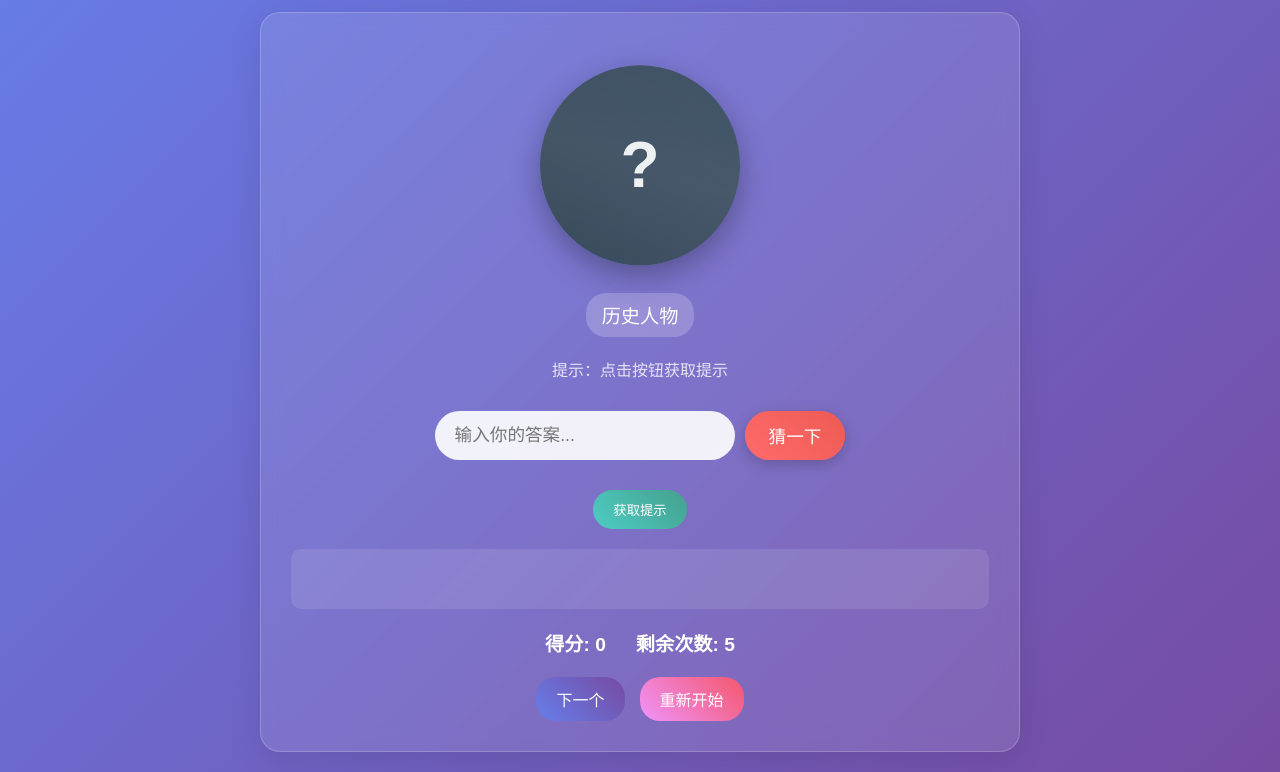
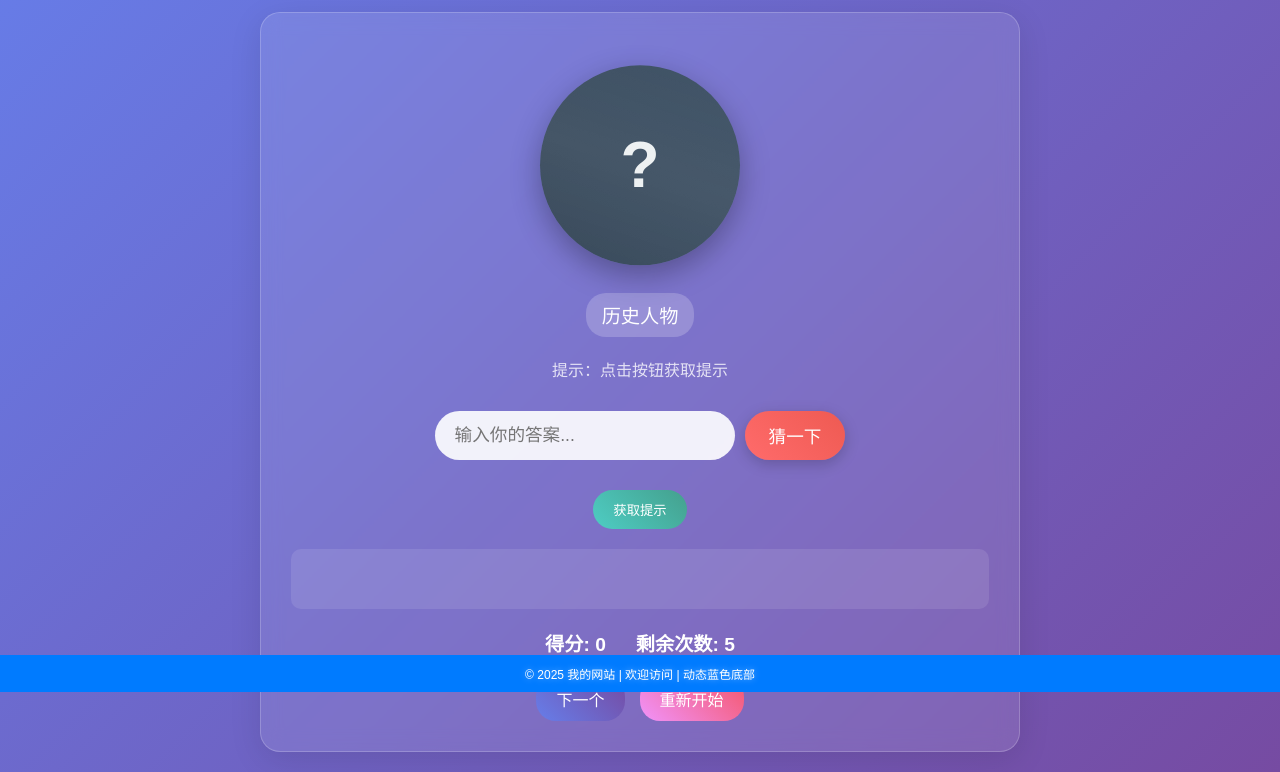
Before and after one commit to yolo-cm-al/guyaxuan.com, a plain HTML site: page index.html in a window 1280 px wide. Shown: the part 108-880 px from the top of the page. Drawn offline with Linux system fonts and the light colour scheme.

Commit message:
Update index.html

```diff
--- a/index.html
+++ b/index.html
@@ -47,12 +47,14 @@
                 <img id="characterImage" src="" alt="">
                 <button onclick="closeModal()">继续</button>
             </div>
-            <footer>
-  <div class="footer-text">这里写你的底部文字 © 2026</div>
-        </footer>
         </div>
     </div>
 
     <script src="script.js"></script>
+    <footer>
+        <div class="footer-text">
+            © 2025 我的网站 | 欢迎访问 | 动态蓝色底部
+        </div>
+    </footer>
 </body>
 </html>
```
